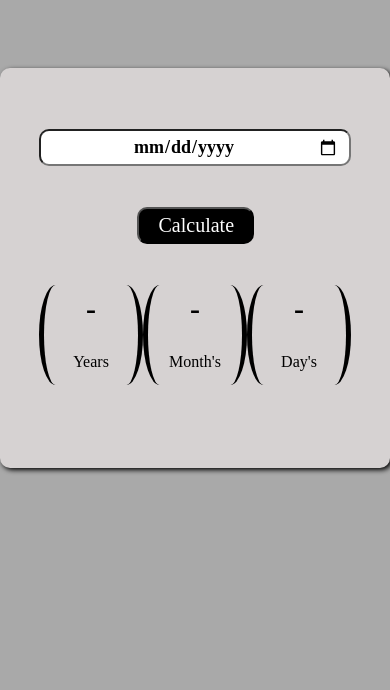
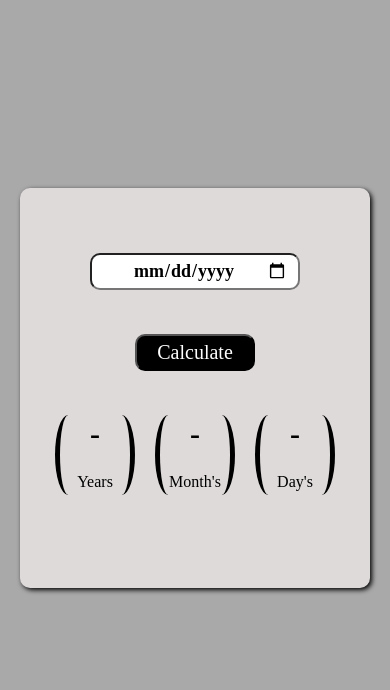
Before and after one commit to Ramki-14/age-calculater, a plain HTML site: page index.html in a window 390 px wide. Shown: the part 154-844 px from the top of the page. Drawn offline with Linux system fonts and the light colour scheme.

Commit message:
Last commit

```diff
--- a/index.html
+++ b/index.html
@@ -8,6 +8,7 @@
     <script src="./main.js"></script>
 </head>
 <body>
+    <h1>AGE CALCULATOR</h1>
 <div class="container">
 <div class="input-wrapper">
     <input type="date" id="birth-date">
--- a/style.css
+++ b/style.css
@@ -6,9 +6,8 @@
 }
 body{
     background-color: darkgrey;
-    display: flex;
-    justify-content: center;
-    align-items:center ;
+    display: grid;
+    place-items:center;
     height: 100vh;
 }
 .container{
@@ -17,13 +16,9 @@ body{
     height: 400px;
 box-shadow: 2px 2px 5px;
 display: grid;
-background-color: rgb(214, 210, 210);
+background-color: rgb(223, 218, 218);
 border-radius: 10px;
 
-}
-@media screen and (max-width:540px){
-.container{
-    width:calc(100%-40px)
 }
 
 .input-wrapper{
@@ -33,6 +28,7 @@ border-radius: 10px;
 }
 .input-wrapper input{
     width: 80%;
+
     display: block;
     text-align: center;
     margin: 40px auto 20px;
@@ -43,11 +39,13 @@ font-weight: bolder;
 }
 
 
+
 .input-wrapper button{
     background-color: #000;
     color: #fff;
     padding: 5px 20px;
 width: 30%;
+min-width: fit-content;
 align-self: center;
 font-size: 20px;
 border-radius: 10px;
@@ -80,3 +78,16 @@ span{
 p{
     text-align: center;
 }
+@media screen and (max-width:540px){
+    .container{
+        width: calc(100% - 40px);
+    }
+    .input-wrapper input{
+        width: 60%;
+    }
+    .year , .month , .date{
+        width: 80px;
+        height: 80px;
+        column-gap: 10px;
+    }
+    }
```
